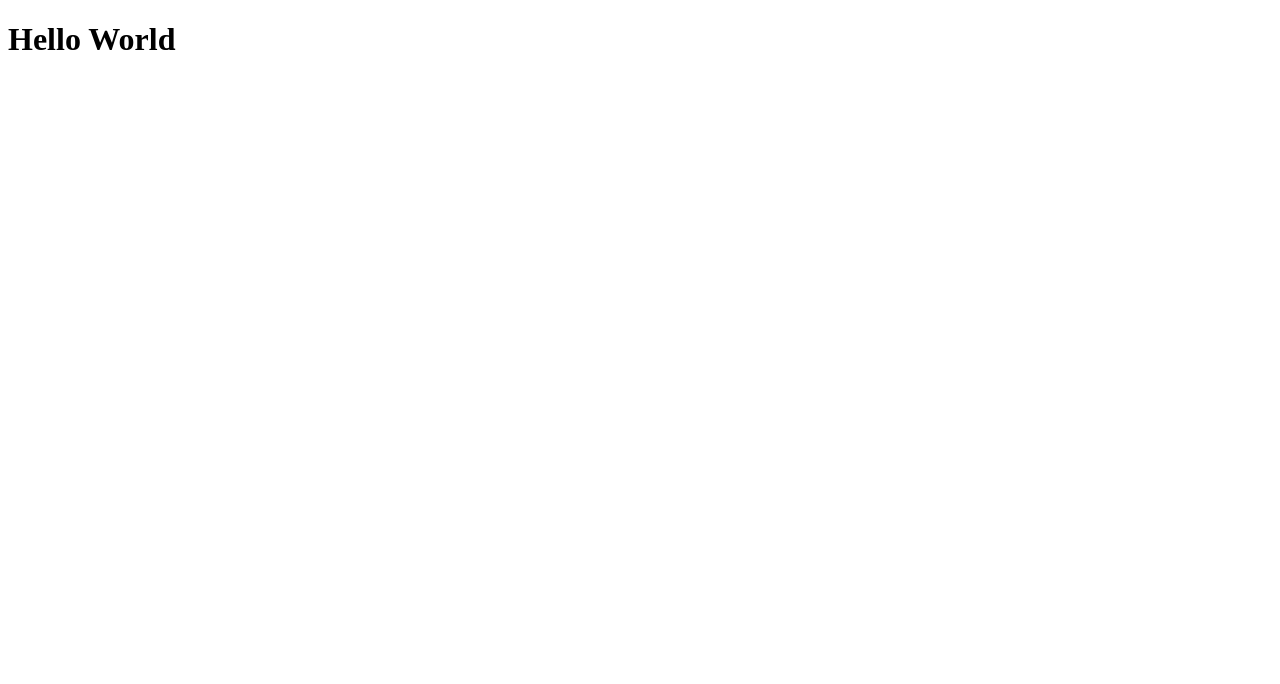
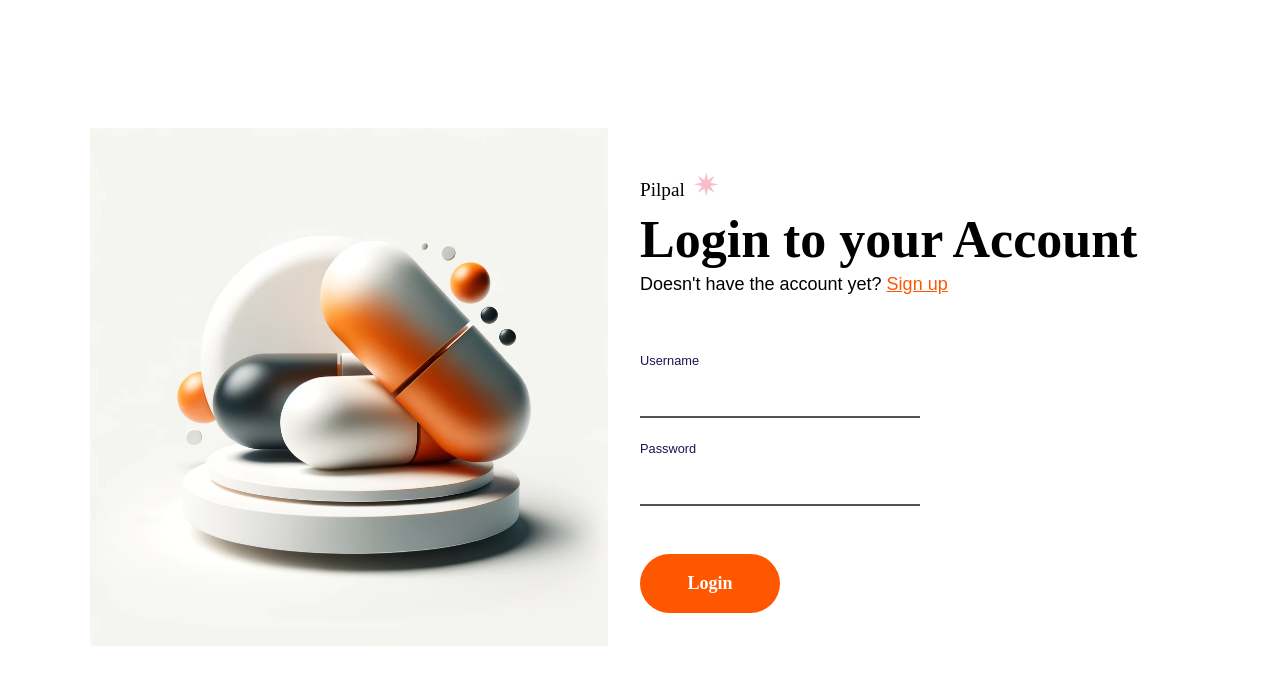
Before and after one commit to eusoncode/Pilpal, a React (Create React App) app in the folder frontend/: page /login in a window 1280 px wide. Shown: the top 684 px of the page. Built offline with nearby package versions, Linux system fonts and the light colour scheme; a web font is replaced by a local one.

Commit message:
feat: add static UI for Login page

```diff
--- a/frontend/src/App.js
+++ b/frontend/src/App.jsx
@@ -1,9 +1,10 @@
 import './styles/App.scss';
+import Login from './pages/Login';
 
 function App() {
   return (
     <>
-      <h1>Hello World</h1>
+      <Login />
     </>
   );
 }
--- /dev/null
+++ b/frontend/src/pages/Login.jsx
@@ -0,0 +1,29 @@
+import loginImage from '../assets/image-01.png';
+
+export default function Login() {
+  return (
+    <>
+      <main className="container login-container">
+        <section className="login-container-left">
+          <img src={loginImage} alt="pills" />
+        </section>
+        <section className="login-container-right">
+          <p className="accent">
+            Pilpal<span>✷</span>
+          </p>
+          <h1>Login to your Account</h1>
+          <span>
+            Doesn't have the account yet? <a href="/signup">Sign up</a>
+          </span>
+          <form action="">
+            <label htmlFor="username">Username</label>
+            <input type="text" id="username" name="username" />
+            <label htmlFor="password">Password</label>
+            <input type="password" id="password" name="password" />
+            <input type="submit" value="Login" />
+          </form>
+        </section>
+      </main>
+    </>
+  );
+}
--- a/frontend/src/styles/App.scss
+++ b/frontend/src/styles/App.scss
@@ -0,0 +1,99 @@
+@import './variables';
+
+// Global
+.container {
+  max-width: 1200px;
+  height: calc(100vh - 192px);
+  margin: 0 auto;
+  padding: 192px 2% 2% 2%;
+}
+
+.accent {
+  font-family: $font-family-accent;
+  span {
+    color: $pink-color;
+    margin-left: $spacing-sm;
+  }
+}
+
+form {
+  margin-top: $spacing-xxl;
+
+  input:not(input[type='submit']),
+  textarea,
+  select {
+    display: block;
+    margin-bottom: $spacing-md;
+    padding: $spacing-sm;
+    resize: none;
+    -webkit-appearance: none;
+    /*webkit browsers */
+    -moz-appearance: none;
+    /*Firefox */
+    appearance: none;
+    /* modern browsers */
+    border-radius: 0;
+    outline: 0;
+    border-width: 0 0 2px;
+    border-color: $black-color;
+    width: 280px;
+    font-weight: 700;
+
+    &:focus {
+      border-color: $orange-color;
+    }
+  }
+
+  label {
+    font-size: $font-size-small;
+    color: $navy-color;
+  }
+
+  input[type='submit'],
+  button[type='submit'] {
+    margin-top: $spacing-xl;
+    border-radius: 32px;
+    padding: $spacing-md;
+    min-width: 140px;
+    font-family: $font-family-primary;
+    color: $white-color;
+    background-color: $orange-color;
+    border-style: initial;
+    font-weight: 600;
+    cursor: pointer;
+  }
+}
+
+// Login Page
+.login-container {
+  display: flex;
+  align-items: center;
+
+  a {
+    color: $orange-color;
+  }
+
+  .login-container-left {
+    flex: 1;
+
+    img {
+      padding: $spacing-lg;
+    }
+  }
+
+  .login-container-right {
+    flex: 1;
+    padding: $spacing-sm;
+
+    h1 {
+      font-size: $font-size-h1;
+    }
+
+    .accent {
+      font-size: $font-size-large;
+      span {
+        font-size: $font-size-xxl;
+      }
+    }
+  }
+}
--- a/frontend/src/styles/index.scss
+++ b/frontend/src/styles/index.scss
@@ -0,0 +1,67 @@
+@import './variables';
+// TYPOGRAPHY
+body {
+  font-family: $font-family-secondary;
+  font-size: 18px;
+}
+
+h1,
+h2,
+h3,
+h4,
+h5 {
+  font-family: $font-family-primary;
+  line-height: 1.2;
+}
+
+a:hover,
+input[type='submit'] {
+  cursor: pointer;
+}
+
+// RESET
+*,
+*::before,
+*::after {
+  box-sizing: border-box;
+}
+
+* {
+  margin: 0;
+}
+
+body {
+  line-height: 1.5;
+  -webkit-font-smoothing: antialiased;
+}
+
+img,
+picture,
+video,
+canvas,
+svg {
+  display: block;
+  max-width: 100%;
+}
+
+input,
+button,
+textarea,
+select {
+  font: inherit;
+}
+
+p,
+h1,
+h2,
+h3,
+h4,
+h5,
+h6 {
+  overflow-wrap: break-word;
+}
+
+#root,
+#__next {
+  isolation: isolate;
+}
```
Also changed, not shown: frontend/src/assets/image-01.png (added).
